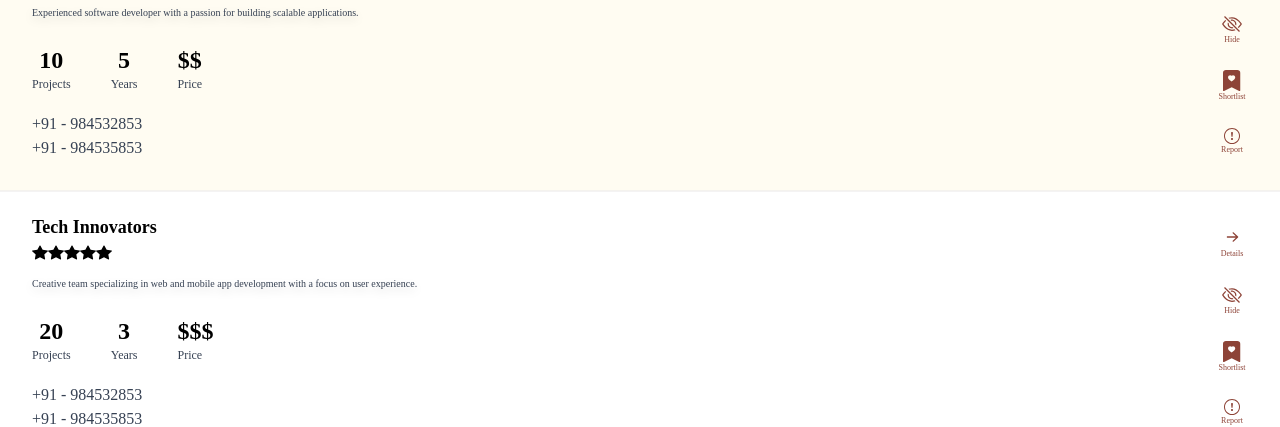
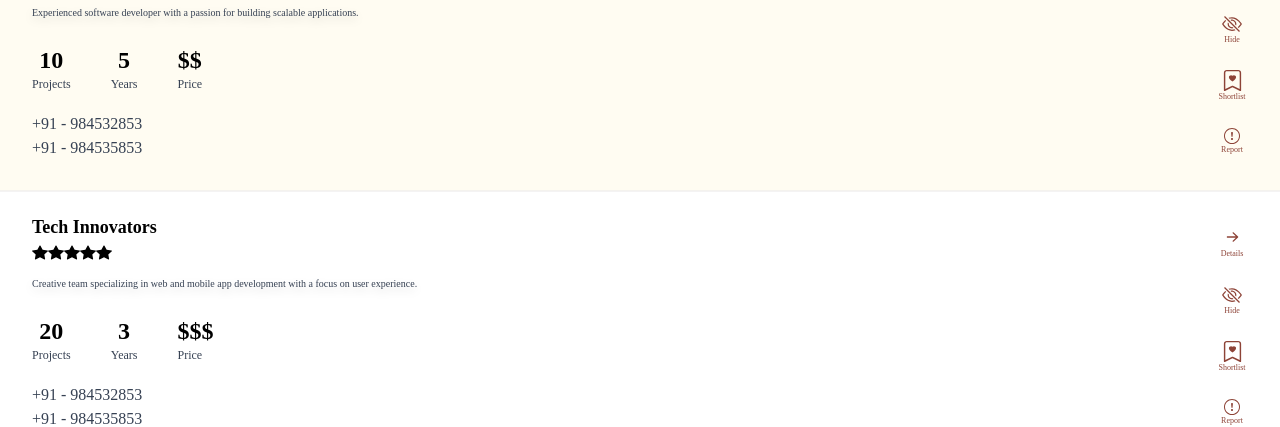
Before and after one commit to codeRisshi25/emptyCup-internship, a React (Vite) app in the folder frontend/: page / in a window 1280 px wide. Shown: the part 243-670 px from the top of the page. Built offline with nearby package versions, Linux system fonts and the light colour scheme; a web font is replaced by a local one.

Commit message:
feat:added shortlist button feature

```diff
--- a/frontend/src/components/InfoTile.tsx
+++ b/frontend/src/components/InfoTile.tsx
@@ -1,8 +1,10 @@
+import { useState } from "react";
 import type { CardData } from "../types/cardData";
 import fullstart from '/fullstar.svg';
 import halfstart from '/halfstar.svg';
 import emptystar from '/emptystar.svg';
 import shortlisted from '/Vector.svg';
+import shortlist from '/shortlist.svg';
 
 interface DisplayCardProps extends CardData {
     isEven: boolean;
@@ -32,8 +34,8 @@
     if (price < 60000) return "$$";
     return "$$$";
 }
-
 export const DisplayCard = ({ name, rating, description, projects, years, price, phNumbers, isEven }: DisplayCardProps) => {
+    const [isShortlisted, setIsShortlisted] = useState(false);
     const bgColor = isEven ? "bg-white" : "bg-[#FFFCF2]";
     const textColor = "text-gray-700";
     const titleColor = "text-black";
@@ -77,8 +79,15 @@
                     <img src="/eyeslash.svg" alt="Hide" className={`${imageStyles}`}  />
                     <p className={`${textStyle}`}>Hide</p>
                 </button>
-                <button className={`flex flex-col items-center hover:opacity-75`}>
-                    <img src={shortlisted} alt="Shortlisted" className={`${imageStyles}`}  />
+                <button
+                    className={`flex flex-col items-center hover:opacity-75`}
+                    onClick={() => setIsShortlisted(!isShortlisted)}
+                >
+                    <img
+                        src={isShortlisted ? shortlisted : shortlist}
+                        alt={isShortlisted ? "Shortlisted" : "Shortlist"}
+                        className={`${imageStyles}`}
+                    />
                     <p className={`${textStyle}`}>Shortlist</p>
                 </button>
                 <button className={`flex flex-col items-center hover:opacity-75`}>
```
Also changed, not shown: frontend/public/shortlist.svg (added).
